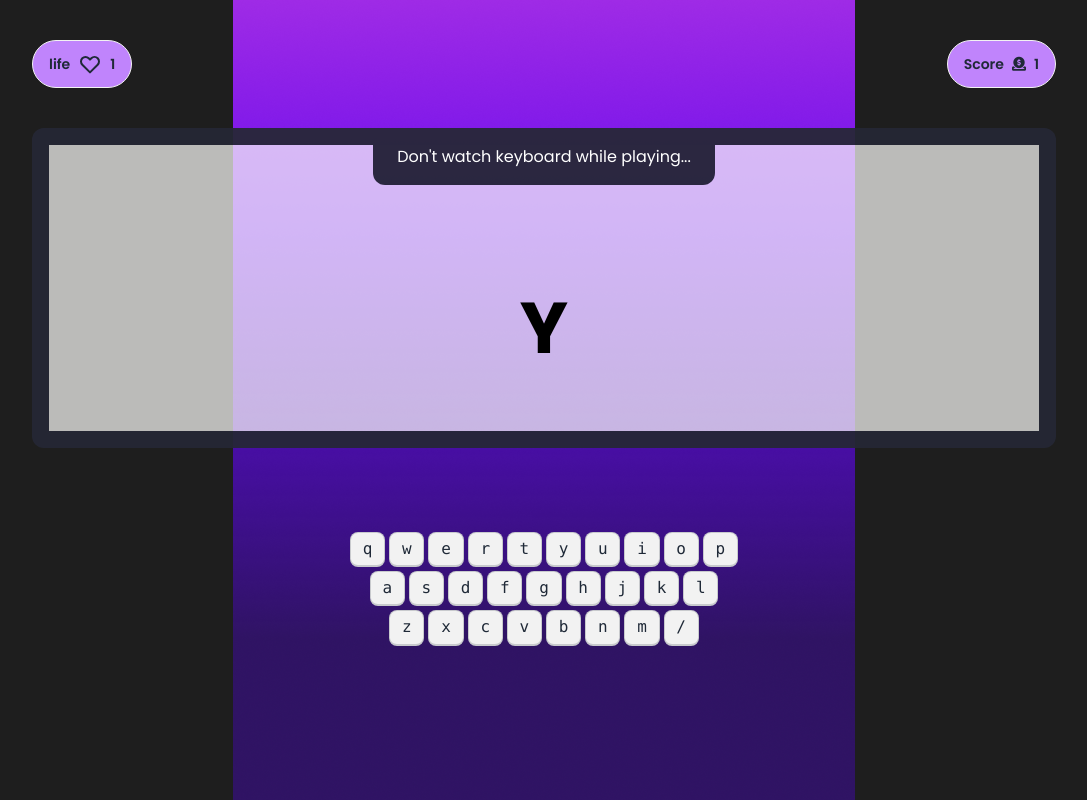
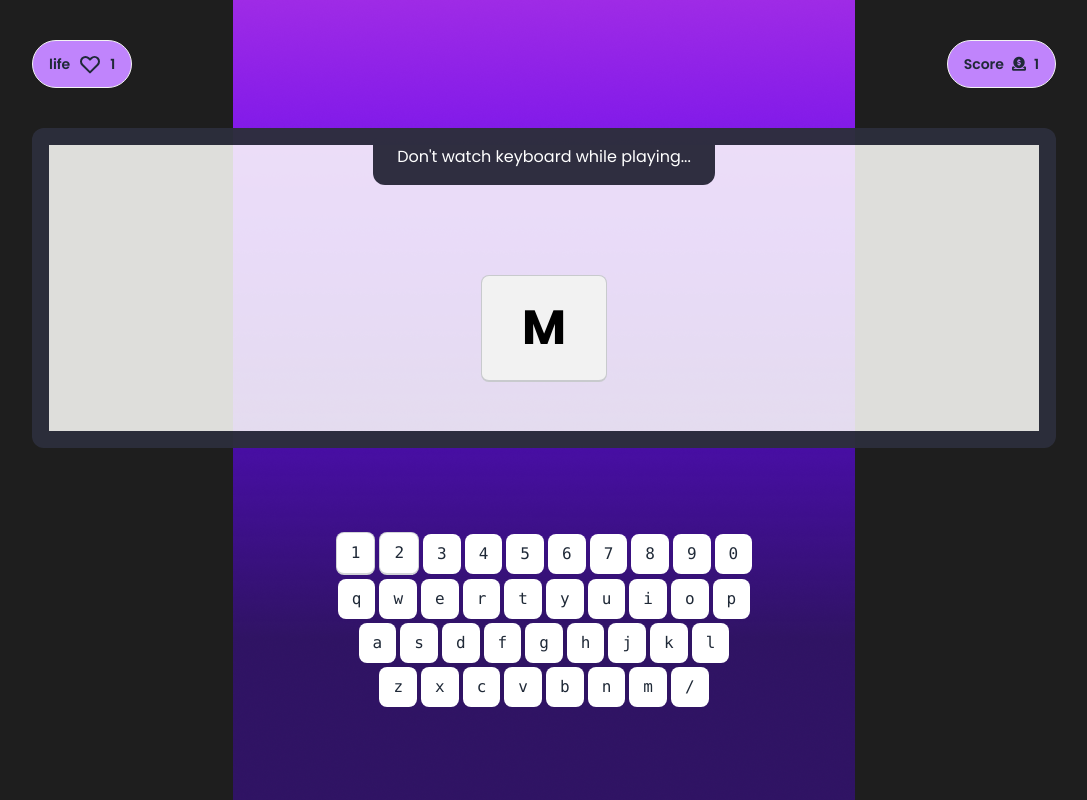
Before and after one commit to Krsnanando-Biplob/my-frist-game, a plain HTML site: page index.html in a window 1280 px wide. Both pictures are taken after a click on the button "Play". Shown: the whole page, without its empty margins (96-1183 px from the left). Drawn offline with nearby package versions, Linux system fonts and the light colour scheme.

Commit message:
kbd code

```diff
--- a/go.js
+++ b/go.js
@@ -1,10 +1,80 @@
-console.log('conneted')
+// console.log('conneted')
+// function play(){
+// const homeScreen=document.getElementById('home-screen')
+// homeScreen.classList.add('hidden')
+
+// const PlayGround= document.getElementById('play-ground')
+// PlayGround.classList.remove('hidden')
+// const btnLife=document.getElementById('btn-life')
+// btnLife.classList.remove('hidden')
+// }
+
+function hiddenScreen(hiddenId){
+ const hidd =document.getElementById(hiddenId);
+ hidd.classList.add('hidden')
+
+}
+function addScreen(addAnd){
+ const aDD= document.getElementById(addAnd)
+ aDD.classList.remove('hidden')
+}
+function randomAlpabet(){
+ const AlpabetSrt=('1234567890abcdefghijklmnopqrstuvwxyz')
+ const splitAlpa = AlpabetSrt.split('')
+ // console.log(splitAlpa)
+
+ const rundomNumber= Math.random() * 35;
+ const index=Math.round(rundomNumber);
+ const alpabet=splitAlpa[index];
+ return alpabet
+
+}
+
+function addBgColor(eliment){
+ const keyBg = document.getElementById(eliment)
+ keyBg.classList.add('bg-red-600')
+
+}
+function revmoveBgColor(elimentid){
+ const remBgcol=document.getElementById(elimentid)
+ remBgcol.classList.remove('bg-red-600')
+
+}
+document.addEventListener('keyup', keyBordPress)
+
+function keyBordPress(event){
+ const playerPressd= event.key
+
+ const curentAla=document.getElementById('curent-Alpabet');
+ const curenAl= curentAla.innerText;
+ const convertTocur= curenAl.toLocaleLowerCase()
+ console.log(playerPressd, )
+
+ if(playerPressd === convertTocur){
+  console.log('your win');
+  revmoveBgColor(convertTocur)
+  startGame();
+ }
+ else{
+  console.log('your a lost')
+ }
+}
+
+
+function startGame(){
+ const Start =randomAlpabet();
+ console.log( Start)
+ const CurentAlpabet=document.getElementById('curent-Alpabet');
+ CurentAlpabet.innerText=Start;
+ addBgColor(Start);
+
+
+}
+
+
 function play(){
-const homeScreen=document.getElementById('home-screen')
-homeScreen.classList.add('hidden')
-
-const PlayGround= document.getElementById('play-ground')
-PlayGround.classList.remove('hidden')
-const btnLife=document.getElementById('btn-life')
-btnLife.classList.remove('hidden')
+ hiddenScreen('home-screen')
+ addScreen('play-ground')
+ addScreen('btn-life')
+ startGame()
 }
--- a/index.html
+++ b/index.html
@@ -5,8 +5,9 @@
   <meta name="viewport" content="width=device-width, initial-scale=1.0">
   <title>text</title>
   <link rel="stylesheet" href="https://cdnjs.cloudflare.com/ajax/libs/font-awesome/6.5.1/css/all.min.css" integrity="sha512-DTOQO9RWCH3ppGqcWaEA1BIZOC6xxalwEsw9c2QQeAIftl+Vegovlnee1c9QX4TctnWMn13TZye+giMm8e2LwA==" crossorigin="anonymous" referrerpolicy="no-referrer" />
+  <link rel="stylesheet" href="./tailwind.config.js">
   <link href="https://cdn.jsdelivr.net/npm/daisyui@4.7.2/dist/full.min.css" rel="stylesheet" type="text/css" />
-<script src="https://cdn.tailwindcss.com"></script>
+  <script src="https://cdn.tailwindcss.com"></script>
   <link rel="stylesheet" href="./style.css">
 </head>
 <body class="">
@@ -31,13 +32,12 @@
     </div>
 
 
-
     <!-- home screen -->
     <section id="home-screen" class=" flex uppercase text-white justify-center min-h-screen items-center  ">
       <div class="flex flex-col gap-10 items-center justify-center">
         <h1 class="text-2xl lg:text-6xl font-extrabold anton-regular text-[#fff]">ALPHABET CLASH</h1>
       <p class="lowercase  text-center text-xl p-2">Unleash Your Keyboard Kung Fu : Press “Enter” to Play</p>
-      <button onclick="play()" class="btn bg-white text-xl px-6 text-black font-bold">Play</button>
+      <button  onclick="play()" class="btn bg-white text-xl px-6 text-black font-bold">Play</button>
       </div>
     </section>
     <!-- play gorund section -->
@@ -45,13 +45,14 @@
       <!-- art board -->
       <div class="flex lg:w-auto w-screen items-center ">
 
-        <div class="artboard border-[17px] gap-[20px] border-[#010313CC] bg-[#fefefbB3] rounded-xl artboard-horizontal phone-6">
+        <div class="artboard border-[17px] gap-[20px] border-[#010313CC] bg-[#fefefbDB] rounded-xl artboard-horizontal phone-6">
           <div class="flex justify-center ">
             <p class="bg-[#010313CC] px-6 pb-4 text-white rounded-b-xl ">Don't watch keyboard  while playing...</p>
           </div>
 
             <div class="justify-center flex h-full items-center">
-              <div><p class="text-black font-bold text-7xl">Y</p>
+              <div>
+               <p id="curent-Alpabet" class="text-black uppercase  font-bold px-10 py-7 kbd rounded-lg text-5xl">Y</p>
               </div>
             </div>
           </div>
@@ -59,38 +60,50 @@
       </div>
       <!-- keyvord -->
       <div class="">
-        <div class="flex justify-center gap-0.5 lg:gap-1 lg:w-full my-1 mx-auto ">
-          <kbd class="kbd">q</kbd>
-          <kbd class="kbd">w</kbd>
-          <kbd class="kbd">e</kbd>
-          <kbd class="kbd">r</kbd>
-          <kbd class="kbd">t</kbd>
-          <kbd class="kbd">y</kbd>
-          <kbd class="kbd">u</kbd>
-          <kbd class="kbd">i</kbd>
-          <kbd class="kbd">o</kbd>
-          <kbd class="kbd">p</kbd>
+       <div class="flex justify-center items-center gap-1 my-1 mx-auto">
+        <kbd onclick="keyBordPress()" id="1" class="kbd lg:px-3.5 lg:py-2 px-2 py-0.5 bg-white rounded-lg">1</kbd>
+        <kbd onclick="curentAla()"  id="2" class="kbd lg:px-3.5 lg:py-2 px-2 py-0.5 bg-white rounded-lg">2</kbd>
+        <kbd onclick="curentAla()"  id="3" class="lg:px-3.5 lg:py-2 px-2 py-0.5 bg-white rounded-lg">3</kbd>
+        <kbd onclick="curentAla()"  id="4" class="lg:px-3.5 lg:py-2 px-2 py-0.5 bg-white rounded-lg">4</kbd>
+        <kbd onclick="curentAla()"  id="5" class="lg:px-3.5 lg:py-2 px-2 py-0.5 bg-white rounded-lg">5</kbd>
+        <kbd onclick="curentAla()"  id="6" class="lg:px-3.5 lg:py-2 px-2 py-0.5 bg-white rounded-lg">6</kbd>
+        <kbd onclick="curentAla()"  id="7" class="lg:px-3.5 lg:py-2 px-2 py-0.5 bg-white rounded-lg">7</kbd>
+        <kbd onclick="curentAla()"  id="8" class="lg:px-3.5 lg:py-2 px-2 py-0.5 bg-white rounded-lg">8</kbd>
+        <kbd id="9" class="lg:px-3.5 lg:py-2 px-2 py-0.5 bg-white rounded-lg">9</kbd>
+        <kbd onclick="curentAla()"  id="0" class="lg:px-3.5 lg:py-2 px-2 py-0.5 bg-white rounded-lg">0</kbd>
+       </div>
+        <div   class="flex justify-center items-center text-center gap-1 my-1 mx-auto ">
+          <kbd onclick="curentAla()"  id="q" class="lg:px-3.5 lg:py-2 px-2 py-0.5 bg-white rounded-lg">q</kbd>
+          <kbd onclick="curentAla()"  id="w" class="lg:px-3.5 lg:py-2 px-2 py-0.5 bg-white rounded-lg">w</kbd>
+          <kbd onclick="curentAla()"  id="e" class="lg:px-3.5 lg:py-2 px-2 py-0.5 bg-white rounded-lg">e</kbd>
+          <kbd onclick="curentAla()"  id="r" class="lg:px-3.5 lg:py-2 px-2 py-0.5 bg-white rounded-lg">r</kbd>
+          <kbd onclick="curentAla()"  id="t" class="lg:px-3.5 lg:py-2 px-2 py-0.5 bg-white rounded-lg">t</kbd>
+          <kbd onclick="curentAla()"  id="y" class="lg:px-3.5 lg:py-2 px-2 py-0.5 bg-white rounded-lg">y</kbd>
+          <kbd onclick="curentAla()"  id="u" class="lg:px-3.5 lg:py-2 px-2 py-0.5 bg-white rounded-lg">u</kbd>
+          <kbd onclick="curentAla()"  id="i" class="lg:px-3.5 lg:py-2 px-2 py-0.5 bg-white rounded-lg">i</kbd>
+          <kbd onclick="curentAla()"  id="o" class="lg:px-3.5 lg:py-2 px-2 py-0.5 bg-white rounded-lg">o</kbd>
+          <kbd onclick="curentAla()"  id="p" class="lg:px-3.5 lg:py-2 px-2 py-0.5 bg-white rounded-lg">p</kbd>
         </div>
         <div class="flex justify-center gap-1 my-1 w-full">
-          <kbd class="kbd">a</kbd>
-          <kbd class="kbd">s</kbd>
-          <kbd class="kbd">d</kbd>
-          <kbd class="kbd">f</kbd>
-          <kbd class="kbd">g</kbd>
-          <kbd class="kbd">h</kbd>
-          <kbd class="kbd">j</kbd>
-          <kbd class="kbd">k</kbd>
-          <kbd class="kbd">l</kbd>
+          <kbd onclick="curentAla()"  id="a" class="lg:px-3.5 lg:py-2 px-2 py-0.5 bg-white rounded-lg">a</kbd>
+          <kbd onclick="curentAla()"  id="s" class="lg:px-3.5 lg:py-2 px-2 py-0.5 bg-white rounded-lg">s</kbd>
+          <kbd onclick="curentAla()"  id="d" class="lg:px-3.5 lg:py-2 px-2 py-0.5 bg-white rounded-lg">d</kbd>
+          <kbd onclick="curentAla()"  id="f" class="lg:px-3.5 lg:py-2 px-2 py-0.5 bg-white rounded-lg">f</kbd>
+          <kbd onclick="curentAla()"  id="g" class="lg:px-3.5 lg:py-2 px-2 py-0.5 bg-white rounded-lg">g</kbd>
+          <kbd onclick="curentAla()"  id="h" class="lg:px-3.5 lg:py-2 px-2 py-0.5 bg-white rounded-lg">h</kbd>
+          <kbd onclick="curentAla()"  id="j" class="lg:px-3.5 lg:py-2 px-2 py-0.5 bg-white rounded-lg">j</kbd>
+          <kbd onclick="curentAla()"  id="k" class="lg:px-3.5 lg:py-2 px-2 py-0.5 bg-white rounded-lg">k</kbd>
+          <kbd onclick="curentAla()"  id="l" class="lg:px-3.5 lg:py-2 px-2 py-0.5 bg-white rounded-lg">l</kbd>
         </div>
-        <div class="flex justify-center gap-1 my-1 w-full">
-          <kbd class="kbd">z</kbd>
-          <kbd class="kbd">x</kbd>
-          <kbd class="kbd">c</kbd>
-          <kbd class="kbd">v</kbd>
-          <kbd class="kbd">b</kbd>
-          <kbd class="kbd">n</kbd>
-          <kbd class="kbd">m</kbd>
-          <kbd class="kbd">/</kbd>
+         <div class="flex justify-center gap-1 my-1 w-full">
+          <kbd onclick="curentAla()"  id="z" class="lg:px-3.5 lg:py-2 px-2 py-0.5 bg-white rounded-lg">z</kbd>
+          <kbd onclick="curentAla()"  id="x" class="lg:px-3.5 lg:py-2 px-2 py-0.5 bg-white rounded-lg">x</kbd>
+          <kbd onclick="curentAla()"  id="c" class="lg:px-3.5 lg:py-2 px-2 py-0.5 bg-white rounded-lg">c</kbd>
+          <kbd onclick="curentAla()"  id="v" class="lg:px-3.5 lg:py-2 px-2 py-0.5 bg-white rounded-lg">v</kbd>
+          <kbd onclick="curentAla()"  id="b" class="lg:px-3.5 lg:py-2 px-2 py-0.5 bg-white rounded-lg">b</kbd>
+          <kbd onclick="curentAla()"  id="n" class="lg:px-3.5 lg:py-2 px-2 py-0.5 bg-white rounded-lg">n</kbd>
+          <kbd onclick="curentAla()"  id="m" class="lg:px-3.5 lg:py-2 px-2 py-0.5 bg-white rounded-lg">m</kbd>
+          <kbd onclick="curentAla()"  id="/" class="lg:px-3.5 lg:py-2 px-2 py-0.5 bg-white rounded-lg">/</kbd>
         </div>
       </div>
     </section>
```
Also changed, not shown: tailwind.config.js (+5 -5 lines).
